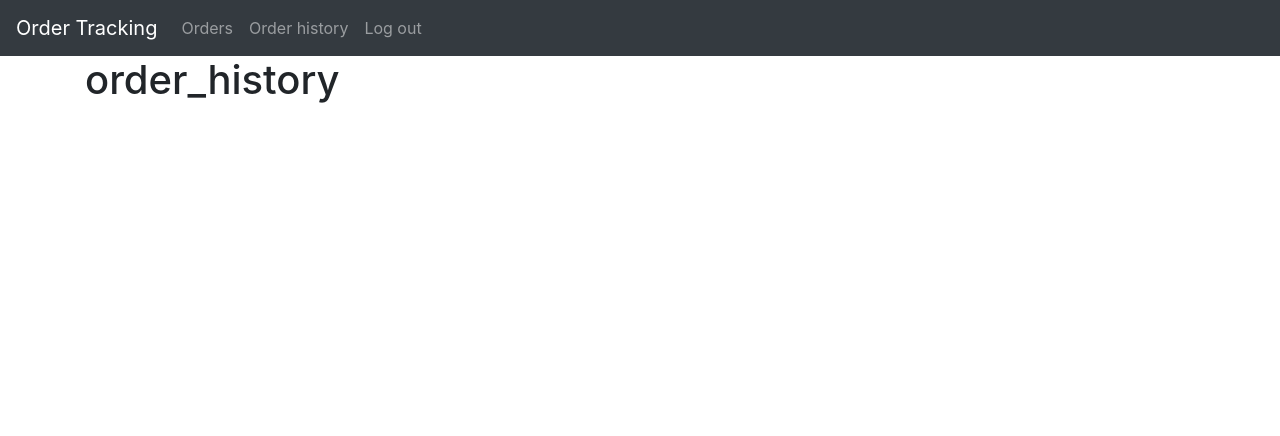
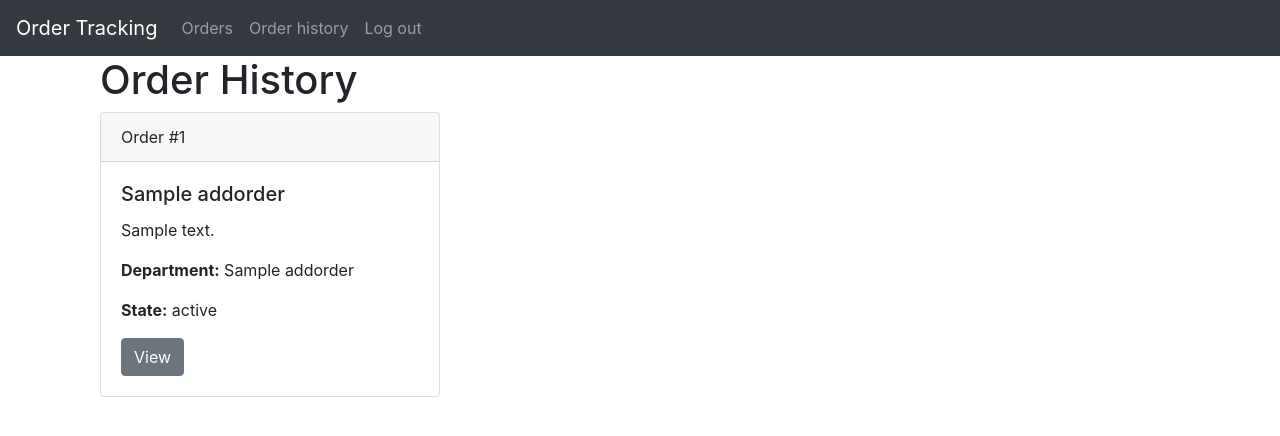
Before and after one commit to SalmanSaleh1/Order-Tracking, a Flask app: template src/flask_website/templates/order_history.html in a window 1280 px wide. Shown: the top 436 px of the page. Run offline with Flask 3, Linux system fonts and the light colour scheme; the template is opened without the code that fills it: values that come from a table or form of the project are taken from there, others are empty; tables that the repository leaves empty hold one stand-in row (values such as "Sample post"); parts of the project's set-up code (start-up, migrations or seed data) failed here and were passed over; some libraries are stand-ins or nearby versions.

Commit message:
Implement order history and view functionality
- Added `/order_history` route to list completed orders.
- Created `order_history.html` to display completed orders with 'View' buttons.
- Added `/view_order/<int:order_id>` route and `view_order.html` for viewing order details in read-only mode.

```diff
--- a/src/flask_website/templates/order_history.html
+++ b/src/flask_website/templates/order_history.html
@@ -1,11 +1,32 @@
 {% extends "base.html" %}
 
-{% block title %}Order history{% endblock %}
+{% block title %}Order History{% endblock %}
 
 {% block body %}
 
+<div class="container">
+    <h1>Order History</h1>
 
-<h1> order_history </h1>
+    <!-- Display completed orders -->
+    <div class="row">
+        {% for order in completed_orders %}
+            <div class="col-md-4">
+                <div class="card mb-3">
+                    <div class="card-header">
+                        Order #{{ order.order_id }}
+                    </div>
+                    <div class="card-body">
+                        <h5 class="card-title">{{ order.order_name }}</h5>
+                        <p class="card-text">{{ order.order_description }}</p>
+                        <p class="card-text"><strong>Department:</strong> {{ order.department_name }}</p>
+                        <p class="card-text"><strong>State:</strong> {{ order.order_state }}</p>
+                        <a href="{{ url_for('view_order', order_id=order.order_id) }}" class="btn btn-secondary">View</a>
+                    </div>
+                </div>
+            </div>
+        {% endfor %}
+    </div>
 
+</div>
 
 {% endblock %}
```
Also changed, not shown: src/flask_website/templates/view_order.html (added, +26 -0 lines).
